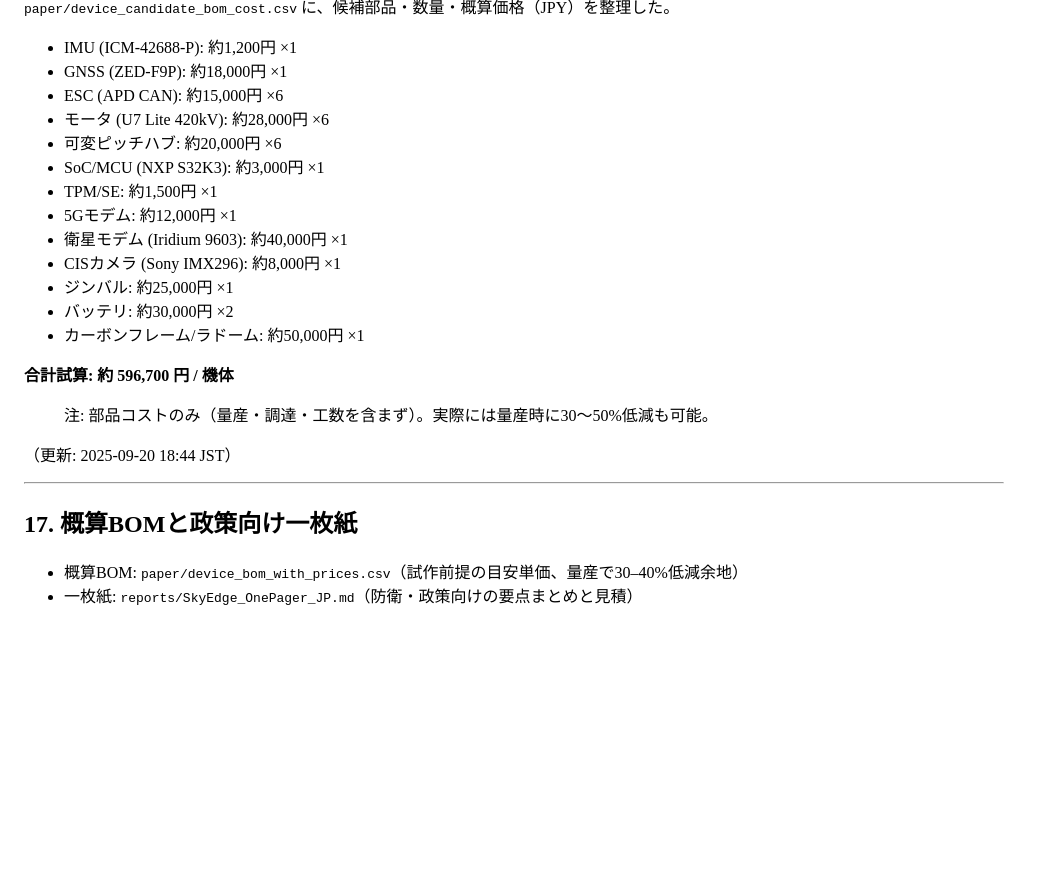
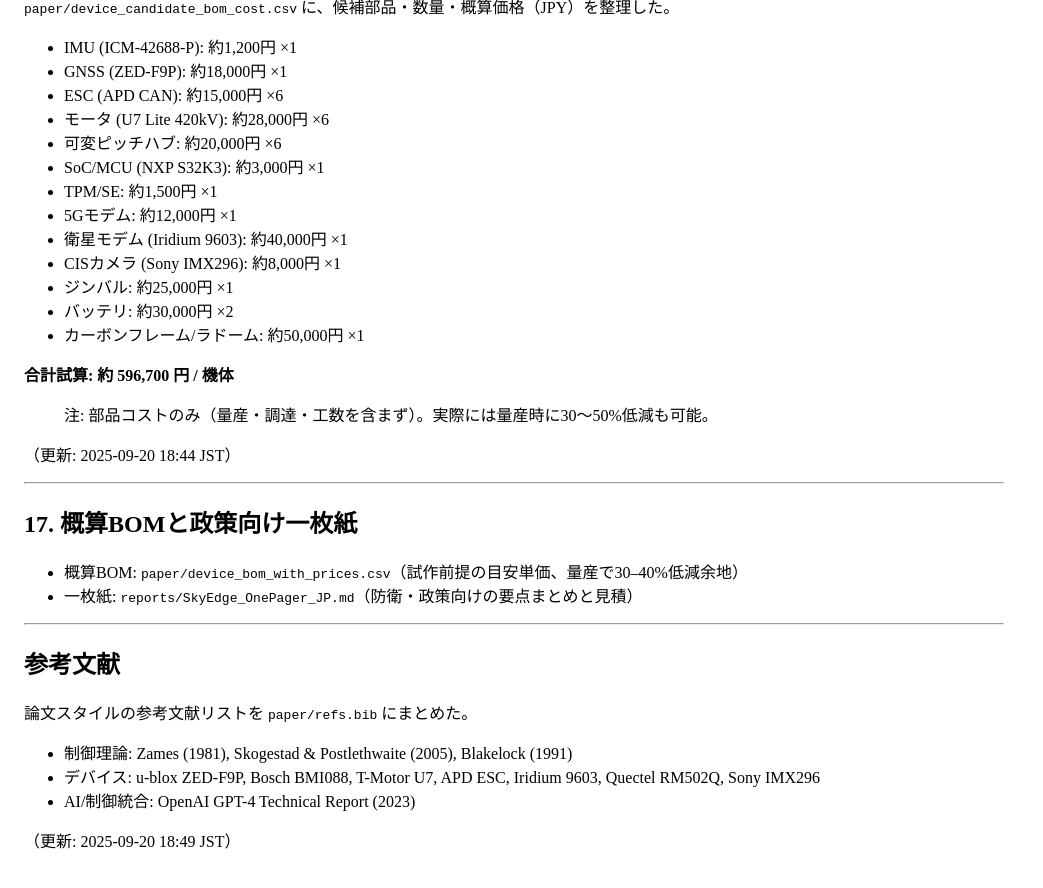
Before and after one commit to Samizo-AITL/AITL-H, a Jekyll site: the page built from PoC/skyedge/paper/one_stop_paper.md, in a window 1280 px wide and 900 px high, scrolled down 13547 px. Shown: the top 888 px of the window, without its empty margins (0-1043 px from the left). Built offline with Jekyll 4.4.1, drawn with Linux system fonts in a browser that asks for light colours; our own code applies the rules of GitHub Pages for plain Markdown files; before the commit the page ends 14202 px from its top, so only the background shows below that.

Commit message:
Update one_stop_paper.md

```diff
--- a/PoC/skyedge/paper/one_stop_paper.md
+++ b/PoC/skyedge/paper/one_stop_paper.md
@@ -327,3 +327,13 @@
 ## 17. 概算BOMと政策向け一枚紙
 - 概算BOM: `paper/device_bom_with_prices.csv`（試作前提の目安単価、量産で30–40%低減余地）
 - 一枚紙: `reports/SkyEdge_OnePager_JP.md`（防衛・政策向けの要点まとめと見積）
+
+---
+
+## 参考文献
+論文スタイルの参考文献リストを `paper/refs.bib` にまとめた。
+- 制御理論: Zames (1981), Skogestad & Postlethwaite (2005), Blakelock (1991)
+- デバイス: u-blox ZED-F9P, Bosch BMI088, T-Motor U7, APD ESC, Iridium 9603, Quectel RM502Q, Sony IMX296
+- AI/制御統合: OpenAI GPT-4 Technical Report (2023)
+
+（更新: 2025-09-20 18:49 JST）
```
